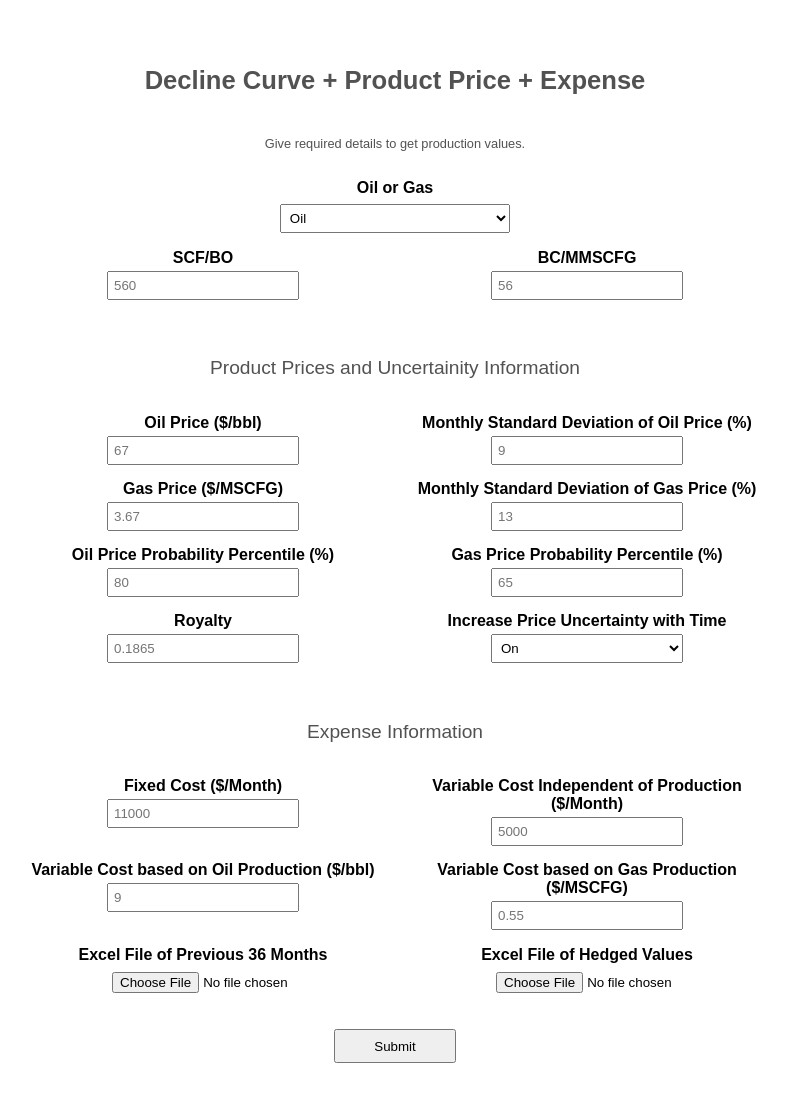
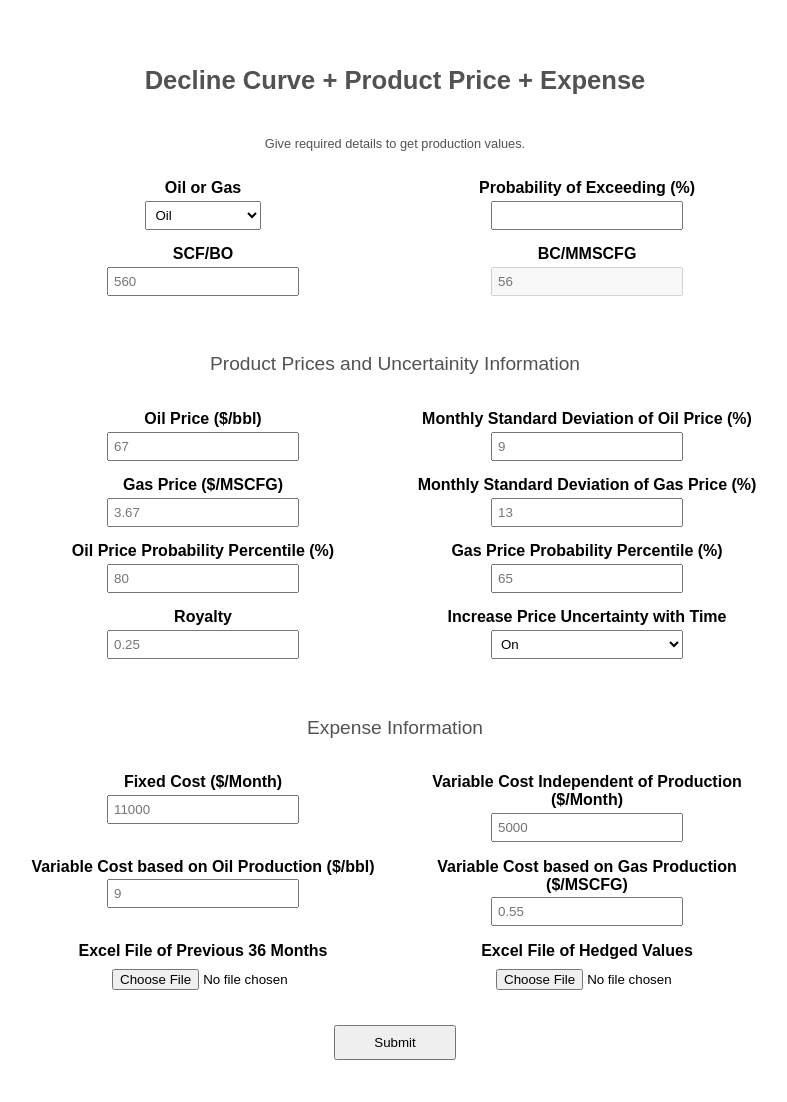
Before and after one commit to AghoriDeveloper/OilGasCertaintyWeb, a Django app: page /obj-abc/ in a window 1280 px wide. Shown: the part 80-1182 px from the top of the page, without its empty margins (245-1032 px from the left). After the commit the page ends 1140 px from the top, so only its background shows below. Run offline with Django 3.2, Linux system fonts and the light colour scheme.

```diff
--- a/src/ObjectABC/models.py
+++ b/src/ObjectABC/models.py
@@ -3,6 +3,7 @@ from django.db import models
 class ObjABCModel(models.Model):
     product = models.CharField(max_length=125, blank=False, null=False)
 
+    prod_percentile = models.FloatField(default=60, blank=False, null=False)
     scf_bo = models.FloatField(blank=False, null=False)
     bc_mmscfg = models.FloatField(blank=False, null=False)
 
--- a/src/ObjectABC/templates/ObjectABC/index.html
+++ b/src/ObjectABC/templates/ObjectABC/index.html
@@ -9,11 +9,11 @@
                 <p class="page-description">Give required details to get production values.</p>
             </div>
 
-
             <form method="POST" class="post-form" enctype="multipart/form-data">
                 {% csrf_token %}
                 <div>
-                    <div class="form-group" style="padding-top: 2%;">
+                    <div class="division-block">
+                        <div class="form-group" style="flex: 0.5; padding-top: 2%;">
                             <label for="id_product" class="col-sm-3 control-label" style="font-weight: bold;">Oil or Gas</label>
                             <div class="col-sm-2" style="padding-top: 1%;">
                                 <select name="product" id="id_product" class="form-control-single" class="form-input-option" onchange="onSelectProd()" required>
@@ -22,6 +22,15 @@
                                 </select>
                             </div>
                             <div class="col-sm-7"></div>
+                        </div>
+
+                        <div class="form-group" style="flex: 0.5; padding-top: 2%;">
+                            <label for="id_prod_percentile" class="col-sm-3 control-label" style="font-weight: bold;">Probability of Exceeding (%)</label>
+                            <div class="col-sm-6" style="padding-top: 1%;">
+                                <input type="number" name="prod_percentile" id="id_prod_percentile" class="form-control" class="form-input-number" step=".01" required />
+                            </div>
+                            <div class="col-sm-3"></div>
+                        </div>
                     </div>
 
                     <div class="division-block">
@@ -36,7 +45,7 @@
                         <div class="form-group" style="flex: 0.5; padding-top: 2%;">
                             <label for="id_bc_mmscfg" class="col-sm-3 control-label" style="font-weight: bold;">BC/MMSCFG</label>
                             <div class="col-sm-6" style="padding-top: 1%;">
-                                <input type="number" name="bc_mmscfg" id="id_bc_mmscfg" class="form-control" placeholder="56" class="form-input-number" step=".01" required />
+                                <input type="number" name="bc_mmscfg" id="id_bc_mmscfg" class="form-control" placeholder="56" class="form-input-number" step=".01" required disabled />
                             </div>
                             <div class="col-sm-3"></div>
                         </div>
@@ -104,7 +113,7 @@
                         <div class="form-group" style="flex: 0.5; padding-top: 2%;">
                             <label for="id_royalty" class="col-sm-3 control-label" style="font-weight: bold;">Royalty</label>
                             <div class="col-sm-6" style="padding-top: 1%;">
-                                <input type="number" name="royalty" id="id_royalty" class="form-control" placeholder="0.1865" step=".0001" class="form-input-number" required />
+                                <input type="number" name="royalty" id="id_royalty" class="form-control" placeholder="0.25" min="0" max="1" step=".0001" class="form-input-number" required />
                             </div>
                             <div class="col-sm-3"></div>
                         </div>
@@ -189,20 +198,20 @@
 
 
 
-<!--    <script>-->
-<!--    function onSelectProd() {-->
-<!--        var type = document.getElementById("id_product");-->
-<!--        console.log(type);-->
-<!--        if (type.value == "gas") {-->
-<!--            document.getElementById("id_scf_bo").disabled = true;-->
-<!--            document.getElementById("id_bc_mmscfg").disabled = false;-->
-<!--        }-->
-<!--        else {-->
-<!--            document.getElementById("id_scf_bo").disabled = false;-->
-<!--            document.getElementById("id_bc_mmscfg").disabled = true;-->
-<!--        }-->
-<!--    }-->
-<!--    </script>-->
+    <script>
+    function onSelectProd() {
+        var type = document.getElementById("id_product");
+        console.log(type);
+        if (type.value == "gas") {
+            document.getElementById("id_scf_bo").disabled = true;
+            document.getElementById("id_bc_mmscfg").disabled = false;
+        }
+        else {
+            document.getElementById("id_scf_bo").disabled = false;
+            document.getElementById("id_bc_mmscfg").disabled = true;
+        }
+    }
+    </script>
 
 
 
--- a/src/ObjectABC/views.py
+++ b/src/ObjectABC/views.py
@@ -12,7 +12,7 @@ def index(request):
             import_file_path1 = request.FILES['outputFileInput']
             import_file_path2 = request.FILES['hedgedFileInput']
 
-            response = setObjecABCValues(objabc['product'].value(), objabc['scf_bo'].value(), objabc['bc_mmscfg'].value(), objabc['oilPrice'].value(), objabc['oilSD'].value(), objabc['gasPrice'].value(), objabc['gasSD'].value(), objabc['oilPerc'].value(), objabc['gasPerc'].value(), objabc['royalty'].value(), objabc['priceUC'].value(), objabc['fixedCost'].value(), objabc['indProdCost'].value(), objabc['oilProdCost'].value(), objabc['gasProdCost'].value(), import_file_path1, import_file_path2)
+            response = setObjecABCValues(objabc['product'].value(), objabc['prod_percentile'].value(), objabc['scf_bo'].value(), objabc['bc_mmscfg'].value(), objabc['oilPrice'].value(), objabc['oilSD'].value(), objabc['gasPrice'].value(), objabc['gasSD'].value(), objabc['oilPerc'].value(), objabc['gasPerc'].value(), objabc['royalty'].value(), objabc['priceUC'].value(), objabc['fixedCost'].value(), objabc['indProdCost'].value(), objabc['oilProdCost'].value(), objabc['gasProdCost'].value(), import_file_path1, import_file_path2)
             return response
             objabc.save()
 
```
Also changed, not shown: src/ObjectABC/processing.py (+13 -9 lines), src/db.sqlite3, 1 other file. Lines whose indentation alone changed are shown as unchanged.
